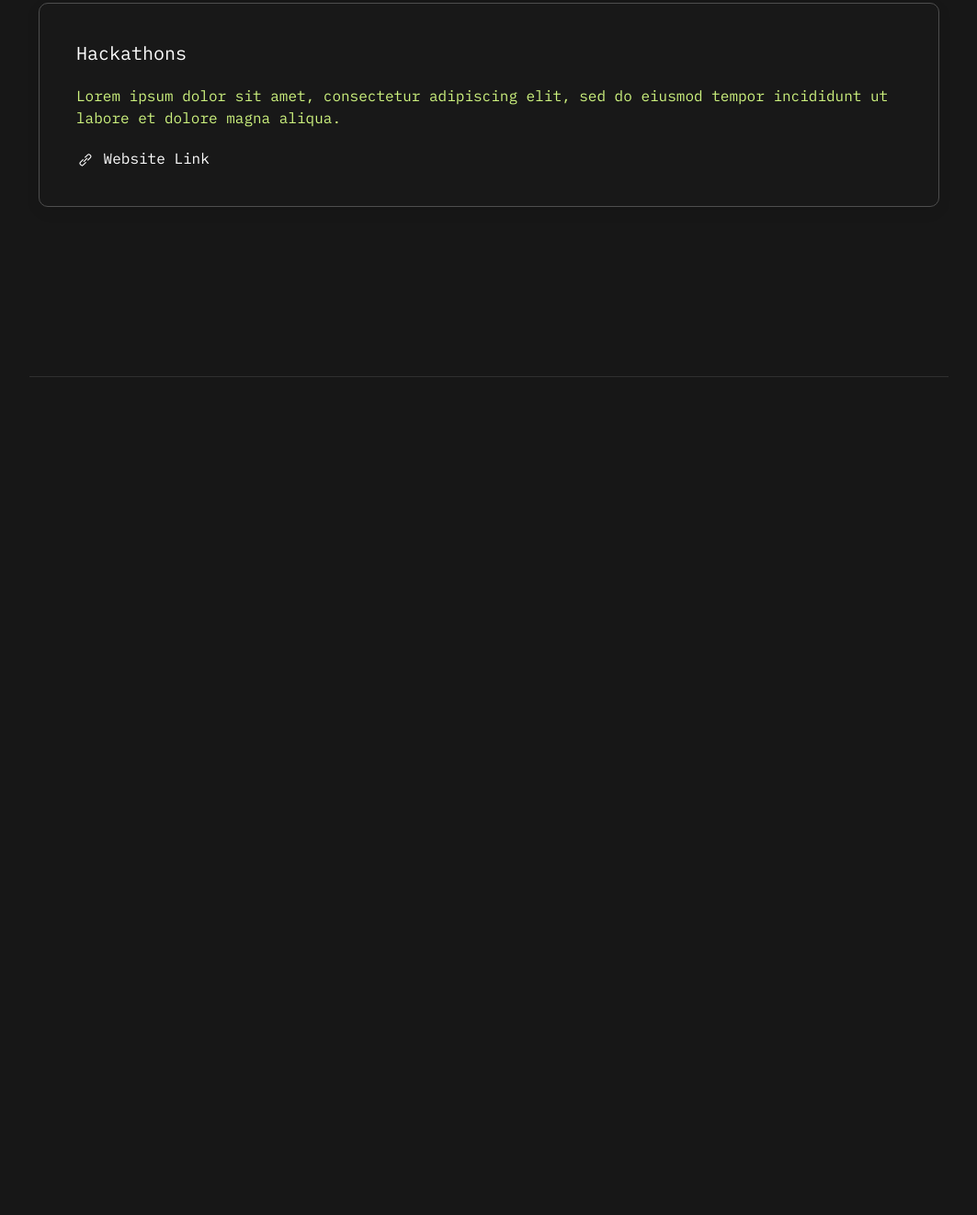
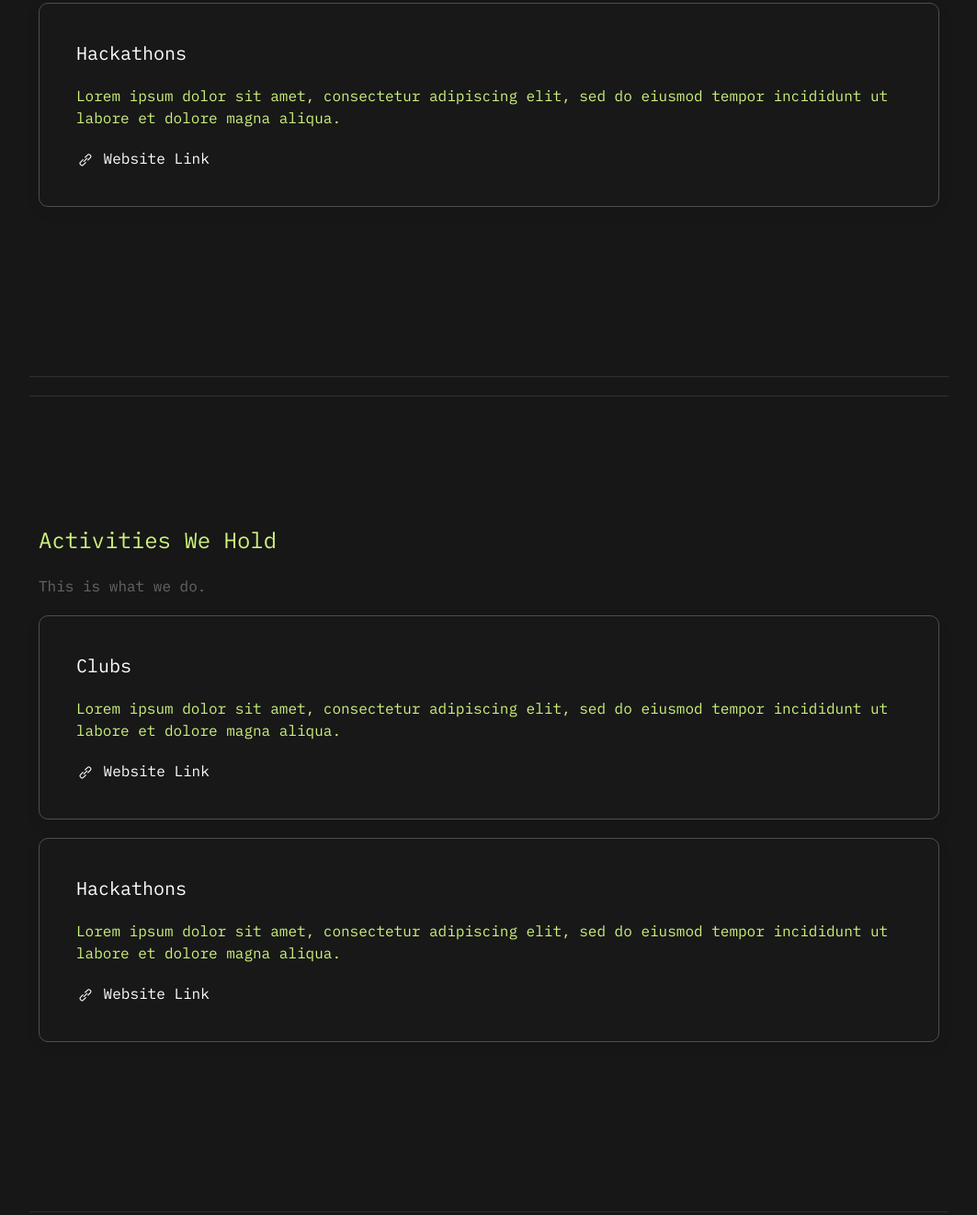
Before and after one commit to santaclaracodingassociation/santaclaracodingassociation.github.io, a plain HTML site: page index.html in a window 1280 px wide. Shown: the part 2107-3428 px from the top of the page at 92% size, without its empty margins (108-1171 px from the left). Before the commit the page ends 2537 px from the top, so only its background shows below. Drawn offline with Linux system fonts and the light colour scheme.

Commit message:
Update index.html

```diff
--- a/index.html
+++ b/index.html
@@ -126,5 +126,42 @@
 </div>
 <!-- Projects Section Ends -->
 
+
+<!-- Projects2 Section -->
+<hr class="uk-margin-xlarge-left uk-margin-xlarge-right">
+<section id="projects" class="uk-margin-small-left uk-margin-small-right uk-margin-xlarge-top uk-margin-xlarge-bottom">
+<h3 class="uk-margin-xlarge-left uk-light">Activities We Hold</h3>
+<p class="uk-margin-xlarge-left">This is what we do.</p>
+
+<div class="uk-margin-xlarge-left uk-margin-xlarge-right">
+    <!-- Change all of this to ur projects -->
+    <div class="uk-margin uk-card uk-card-secondary uk-card-body ">
+        <h4>Clubs</h4>
+        <p>Lorem ipsum dolor sit amet, consectetur adipiscing elit, sed do eiusmod tempor incididunt ut labore et dolore magna aliqua.</p>
+        <a class="uk-button-text uk-text-decoration-none" href="">
+            <span uk-icon="icon: link">
+            </span> Website Link </a>
+        </div>
+        <div class="uk-margin uk-card uk-card-secondary uk-card-body ">
+            <h4>Hackathons</h4>
+            <p>Lorem ipsum dolor sit amet, consectetur adipiscing elit, sed do eiusmod tempor incididunt ut labore et dolore magna aliqua.</p>
+            <a class="uk-button-text uk-text-decoration-none" href="">
+                <span uk-icon="icon: link">
+                </span> Website Link </a>
+            </div></div>
+
+
+
+    <br>
+
+
+</section>
+<hr class="uk-margin-xlarge-left uk-margin-xlarge-right">
+</div>
+<!-- Projects2 Section Ends -->
+
+
+
+
 </body>
 </html>
```
